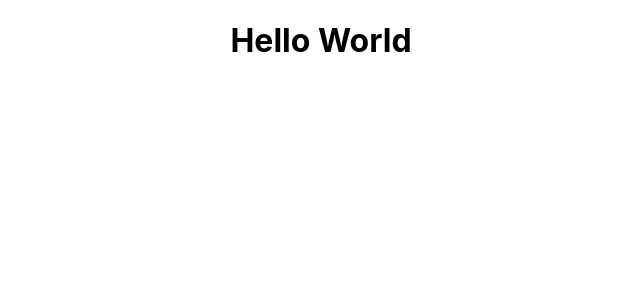
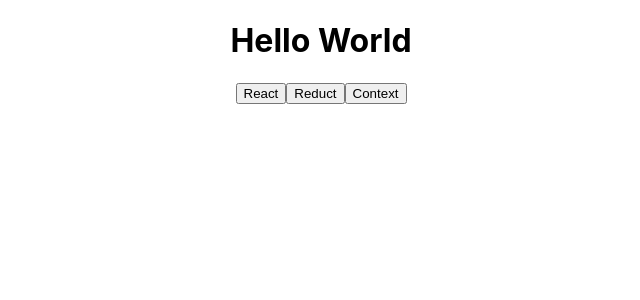
Before and after one commit to Nhu-Natalie/react-ducdo, a React (Create React App) app: page / in a window 1280 px wide. Shown: the top 300 px of the page, without its empty margins (319-959 px from the left). Built offline with nearby package versions, Linux system fonts and the light colour scheme.

Commit message:
truyen tham so event handler

```diff
--- a/src/App.js
+++ b/src/App.js
@@ -1,23 +1,11 @@
-import logo from "./logo.svg";
 import "./App.css";
-
-// // import tất cả
-// import * as constantAll from "./constants/constant";
-
-// console.log(constantAll);
-// // Lấy biến name
-// console.log(constantAll.name);
-
-// Dùng DESTRUCTURING
-import { name, job } from "./constants/constant";
-console.log(name);
-// Lấy biến name
-console.log(job);
+import Hello from "./components/Hello";
 
 function App() {
   return (
     <div className="App">
       <h1>Hello World</h1>
+      <Hello />
     </div>
   );
 }
--- /dev/null
+++ b/src/components/Hello.js
@@ -0,0 +1,68 @@
+function Hello() {
+  //Cach 1
+  //   const hello = function (name) {
+  //     const handle = function () {
+  //       console.log("name: ", name);
+  //     };
+  //     return handle;
+  //   };
+  //   return (
+  //     <div>
+  //       <button onClick={hello("react")}>React</button>
+  //       <button onClick={hello("redux")}>Reduct</button>
+  //       <button onClick={hello("context")}>Context</button>
+  //     </div>
+  //   );
+
+  //Cach 1 viet gon lai
+  //   const hello = (name) =>
+  //     function () {
+  //       console.log("name: ", name);
+  //     };
+
+  const hello = (name) => () => console.log("name: ", name);
+
+  return (
+    <div>
+      <button onClick={hello("react")}>React</button>
+      <button onClick={hello("redux")}>Reduct</button>
+      <button onClick={hello("context")}>Context</button>
+    </div>
+  );
+
+  //Cach 2
+  //   const handleHello = function (name) {
+  //     console.log(name);
+  //   };
+
+  //   return (
+  //     <div>
+  //       <button
+  //         onClick={function () {
+  //           handleHello("react");
+  //         }}
+  //       >
+  //         React
+  //       </button>
+
+  //       <button
+  //         onClick={function () {
+  //           handleHello("redux");
+  //         }}
+  //       >
+  //         Reduct
+  //       </button>
+  //       <button
+  //         onClick={function () {
+  //           handleHello("context");
+  //         }}
+  //       >
+  //         Context
+  //       </button>
+  //     </div>
+  //   );
+}
+
+export default Hello;
+
+// onClick nhận vào 1 FUNCTION hay FUNCTION Reference
--- a/src/constants/constant.js
+++ /dev/null
@@ -1,8 +0,0 @@
-// export const name = "ducdo";
-
-// export const job = "it";
-
-const name = "ducdo";
-const job = "it";
-
-export { name, job };
```
